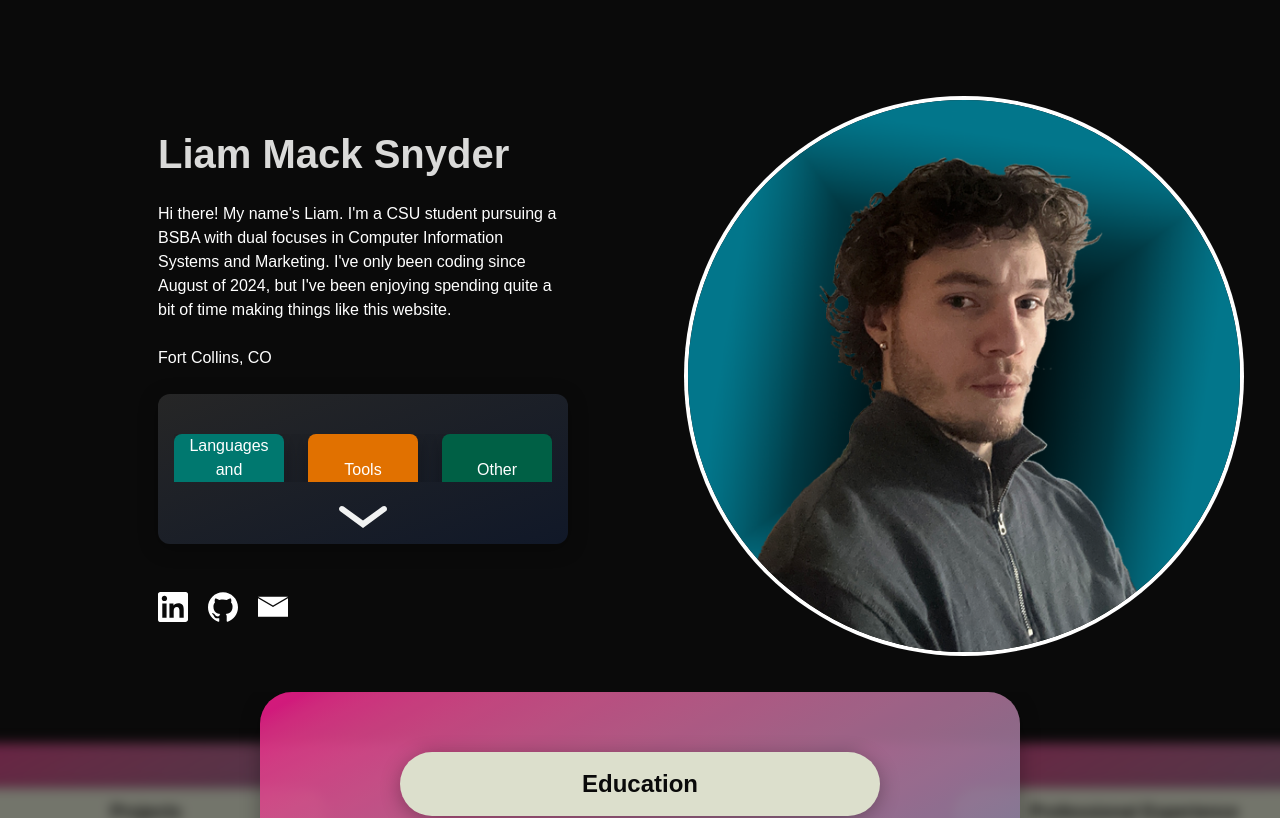
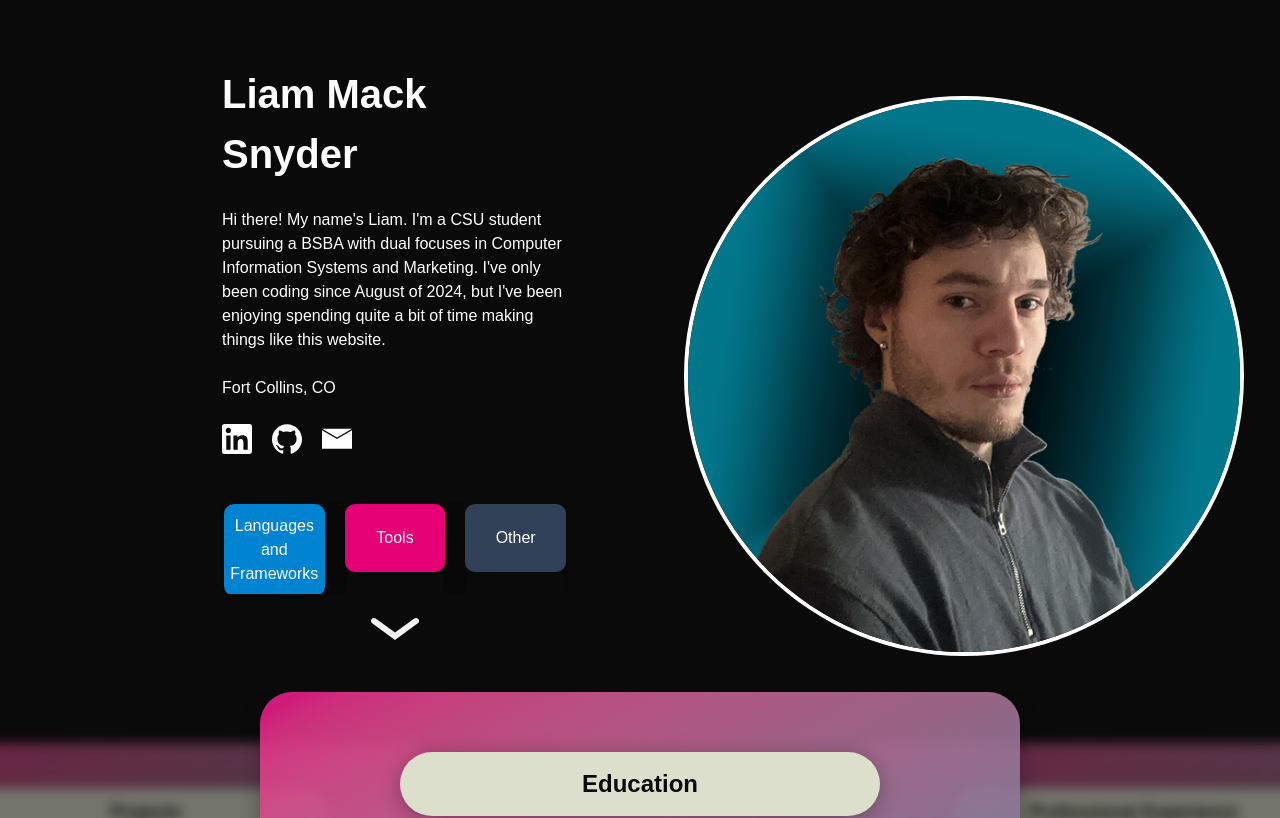
Before and after one commit to MackMaritimus/liammacksnyder, a Next.js app: page / in a window 1280 px wide. Shown: the top 818 px of the page. Built offline with nearby package versions, Linux system fonts and the light colour scheme.

Commit message:
Skills Styling and Expand Table Context

```diff
--- a/src/components/sections/homepage/AboutMe.tsx
+++ b/src/components/sections/homepage/AboutMe.tsx
@@ -11,11 +11,12 @@ export default function AboutMe () {
         <section className = "grid grid-cols-1 xl:grid-cols-2 gap-x-4 w-full mt-15 items-center">
 
             {/* About Me Text Container */}
-            <div className = "flex col-start-1 flex-col text-center xl:text-left max-w-full items-center xl:items-start mx-16 xl:ml-[25%] mb-12 xl:mb-0">
+            <div className = "flex col-start-1 flex-col text-center xl:text-left max-w-full items-center xl:items-start xl:ml-[25%] mb-12">
 
                 {/* About Me Text Box and Text */}
-
-                <h1 className = "text-3xl sm:text-[2.1rem] md:text-[40px] font-bold text-[#DADAD9] font-comic-sans">
+                <div className = "flex flex-col">
+                    <div className = "mx-16">
+                        <h1 className = "text-[2.1rem] md:text-[40px] font-bold">
                             {"Liam Mack Snyder"}
                         </h1>
 
@@ -27,10 +28,14 @@ export default function AboutMe () {
                         <Body className = "max-w-2xl mt-6">
                             {"Fort Collins, CO"}
                         </Body>
+                    </div>
+
+
+
+                    <Socials className = "mx-auto xl:mx-16 mt-6" width = "30"/>
 
                     <Skills/>
-
-                <Socials className = "mt-6" width = "30"/>
+                </div>
 
             </div>
 
--- a/src/components/ui/ExpandTable.tsx
+++ b/src/components/ui/ExpandTable.tsx
@@ -2,7 +2,7 @@
 // This is a componenet that places a table around another component,
 // and limits the height of that other component until the clicking the expand arrow at the bottom of the table
 
-import { useState } from "react";
+import { useState, createContext } from "react";
 import Collapse_Arrow from "@/assets/Collapse_Arrow.svg";
 import Expand_Arrow from "@/assets/Expand_Arrow.svg";
 
@@ -15,6 +15,8 @@ interface ExpandTableProps {
     children: React.ReactNode
 }
 
+export const ExpandContext = createContext({ expanded:false })
+
 export default function ExpandTable ({arrowWidth, expandTableClassName = "", arrowClassName = "", expandedHeight, collapsedHeight, children}:ExpandTableProps) {
 
     const [expanded, setExpanded] = useState(false);
@@ -23,8 +25,10 @@ export default function ExpandTable ({arrowWidth, expandTableClassName = "", arr
     const arrowClassNameConc = `flex ${arrowClassName}`
     const arrowWidthConc = `${arrowWidth} h-auto`
 
+
+
     return (
-
+        <ExpandContext.Provider value = {{ expanded }}>
             <div className = {expandTableClassNameConc}>
 
                 <div className = {expandedClass}>
@@ -59,6 +63,7 @@ export default function ExpandTable ({arrowWidth, expandTableClassName = "", arr
                 </div>
 
             </div>
+        </ExpandContext.Provider>
 
     );
 
--- a/src/components/ui/Skills.tsx
+++ b/src/components/ui/Skills.tsx
@@ -2,83 +2,92 @@
 // Skills component with simple list of Languages and Frameworks, Tools, and Other Skills I have.
 
 'use client'
-import ExpandTable from "./ExpandTable"
+import ExpandTable, { ExpandContext } from "./ExpandTable";
+import { useContext } from "react";
 
 export default function Skills () {
+    return (
+        <ExpandTable
+            arrowWidth="w-12"
+            expandedHeight="max-h-full"
+            collapsedHeight="max-h-23"
+            expandTableClassName="mt-12 mx-6 min-[530px]:mx-16"
+            arrowClassName="mx-auto mt-6"
+        >
+            <SkillsContent/>
+        </ExpandTable>
+    );
+}
 
+function SkillsContent() {
+    const { expanded } = useContext(ExpandContext);
 
     return (
-        <div className = "bg-linear-to-br from-neutral-800 to-gray-900 rounded-xl p-4 my-6 shadow-default">
-            <ExpandTable
-                arrowWidth = "w-12"
-                expandedHeight = "max-h-full"
-                collapsedHeight = "max-h-20 md:max-h-16 xl:max-h-12"
-                expandTableClassName = "mt-6"
-                arrowClassName = "mx-auto mt-6"
-                >
-
-                <div className = "grid grid-cols-3 grid-rows-[min-content_min-content_auto] gap-6">
-                    {/* Languages and Frameworks Column */}
-                    <div className = "bg-teal-700 rounded-lg flex items-center justify-center shadow-default">
-                        <p className = "text-center">
-                            Languages and Frameworks
-                        </p>
+        <div className = "grid grid-cols-3 gap-6 p-1">
+            {/* Languages and Frameworks Column */}
+            <div className = "shadow-default flex flex-col">
+                <div className = {`flex flex-col h-full ${expanded ? "ring-2 ring-sky-600 rounded-lg" : ""}`}>
+                    <div className = {`bg-sky-600 flex items-center justify-center min-h-22 min-[530px]:min-h-16 p-2 ${expanded ? "rounded-t-lg" : "ring-2 ring-sky-600 rounded-lg"}`}>
+                        <p className = "text-center">Languages and Frameworks</p>
                     </div>
-                    <div className = "row-start-2">
-                        <p className = "text-center text-base text-wrap">
-                            Next.js <br />
-                            Tailwind CSS <br />
-                            Typescript <br />
-                            Javascript <br />
-                            React <br />
-                            React Native <br />
-                            Java <br />
-                            C# <br />
-                            Python <br />
+                    <div className = {`bg-gray-800 w-full h-full flex text-center justify-center rounded-b-lg ${expanded ? "" : "hidden" }`}>
+                        <p className = "text-center text-base text-wrap m-1 my-4">
+                            Next.js <br/>
+                            Tailwind CSS <br/>
+                            Typescript <br/>
+                            Javascript <br/>
+                            React <br/>
+                            React Native <br/>
+                            Java <br/>
+                            C# <br/>
+                            Python <br/>
                             SQL
                         </p>
                     </div>
+                </div>
+            </div>
 
-
-                    {/* Tools Column */}
-                    <div className = "bg-amber-600 rounded-lg flex items-center justify-center shadow-default">
-                        <p className = "text-center">
-                            Tools
-                        </p>
+            {/* Tools Column */}
+            <div className = "shadow-default flex flex-col">
+                <div className = {`flex flex-col h-full ${expanded ? "ring-2 ring-pink-600 rounded-lg" : ""}`}>
+                    <div className = {`bg-pink-600 flex items-center justify-center min-h-22 min-[530px]:min-h-16 p-2 ${expanded ? "rounded-t-lg" : "ring-2 ring-pink-600 rounded-lg"}`}>
+                        <p className = "text-center">Tools</p>
                     </div>
-                    <div className = "row-start-2">
-                        <p className = "text-center text-base text-wrap row-start-2">
-                            VS Code <br />
-                            Snowflake <br />
-                            Eclipse <br />
-                            Git <br />
-                            GitHub <br />
-                            Unity <br />
-                            Vercel <br />
-                            Figma <br />
-                            Adobe Suite <br />
+                    <div className = {`bg-fuchsia-950 w-full h-full flex text-center justify-center rounded-b-lg ${expanded ? "" : "hidden" }`}>
+                        <p className = "text-center text-base text-wrap m-1 my-4">
+                            VS Code <br/>
+                            Snowflake <br/>
+                            Eclipse <br/>
+                            Git <br/>
+                            GitHub <br/>
+                            Unity <br/>
+                            Vercel <br/>
+                            Figma <br/>
+                            Adobe Suite <br/>
                             Notion
                         </p>
                     </div>
+                </div>
+            </div>
 
-                    {/* Other Column */}
-                    <div className = "bg-emerald-800 rounded-lg flex items-center justify-center shadow-default">
-                        <p className = "text-center">
-                            Other
-                        </p>
+            {/* Other Column */}
+            <div className = "shadow-default flex flex-col">
+                <div className = {`flex flex-col h-full ${expanded ? "ring-2 ring-slate-700 rounded-lg" : ""}`}>
+                    <div className = {`bg-slate-700 flex items-center justify-center min-h-22 min-[530px]:min-h-16 p-2 ${expanded ? "rounded-t-lg" : "ring-2 ring-slate-700 rounded-lg"}`}>
+                        <p className = "text-center">Other</p>
                     </div>
-                    <div className = "row-start-2">
-                        <p className = "text-center text-base text-wrap row-start-2">
-                            Debugging <br />
-                            Troubleshooting <br />
-                            Full-Stack Development <br />
-                            Scrum/Agile <br />
-                            Documentation <br />
+                    <div className = {`bg-gray-950 w-full h-full flex text-center justify-center rounded-b-lg ${expanded ? "" : "hidden" }`}>
+                        <p className = "text-center text-base text-wrap m-1 my-4 break-words">
+                            Debugging <br/>
+                            Troubleshooting <br/>
+                            Full-Stack Development <br/>
+                            Scrum/Agile <br/>
+                            Documentation <br/>
                             UX
                         </p>
                     </div>
                 </div>
-            </ExpandTable>
+            </div>
         </div>
     );
 }
```
Lines whose indentation alone changed are shown as unchanged.
